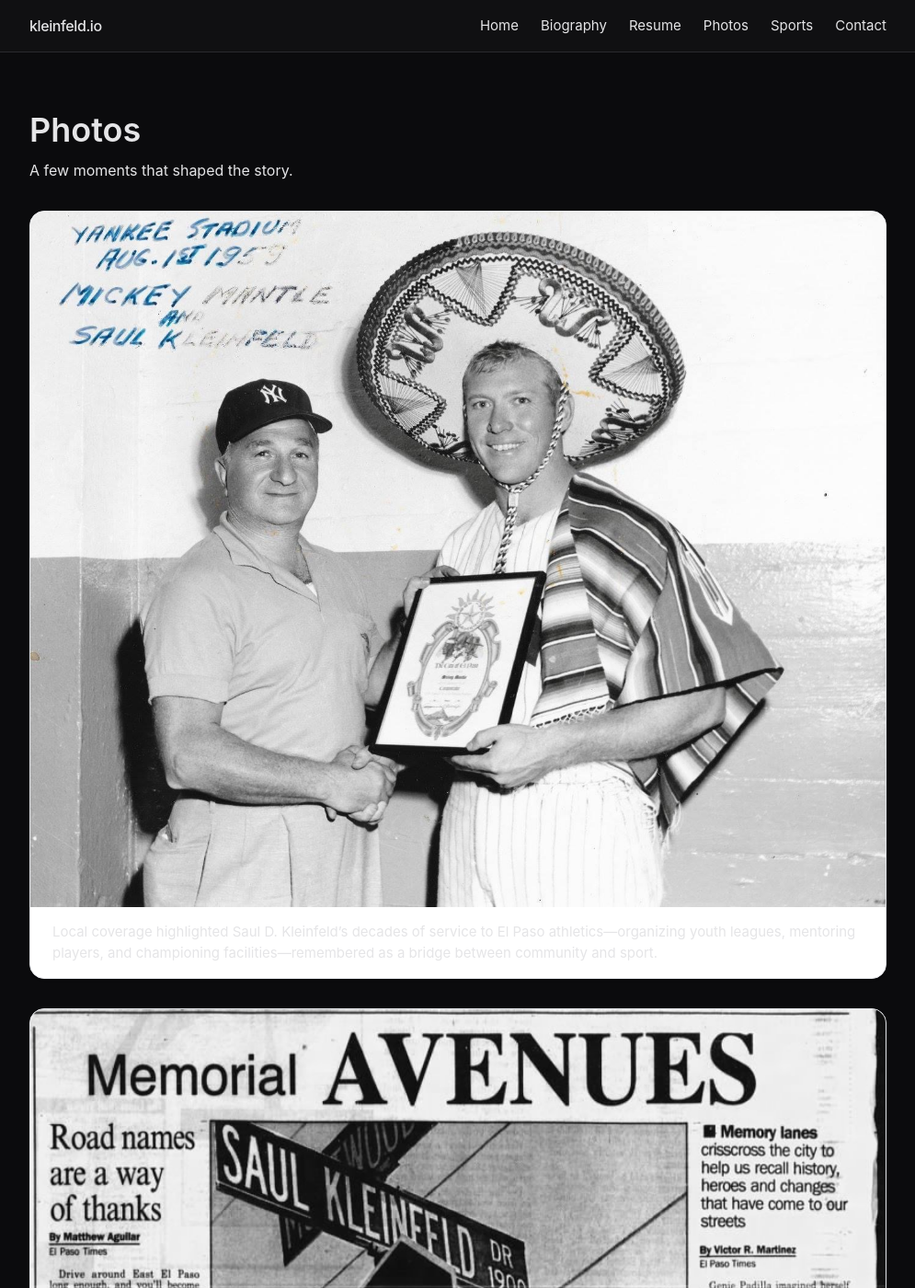
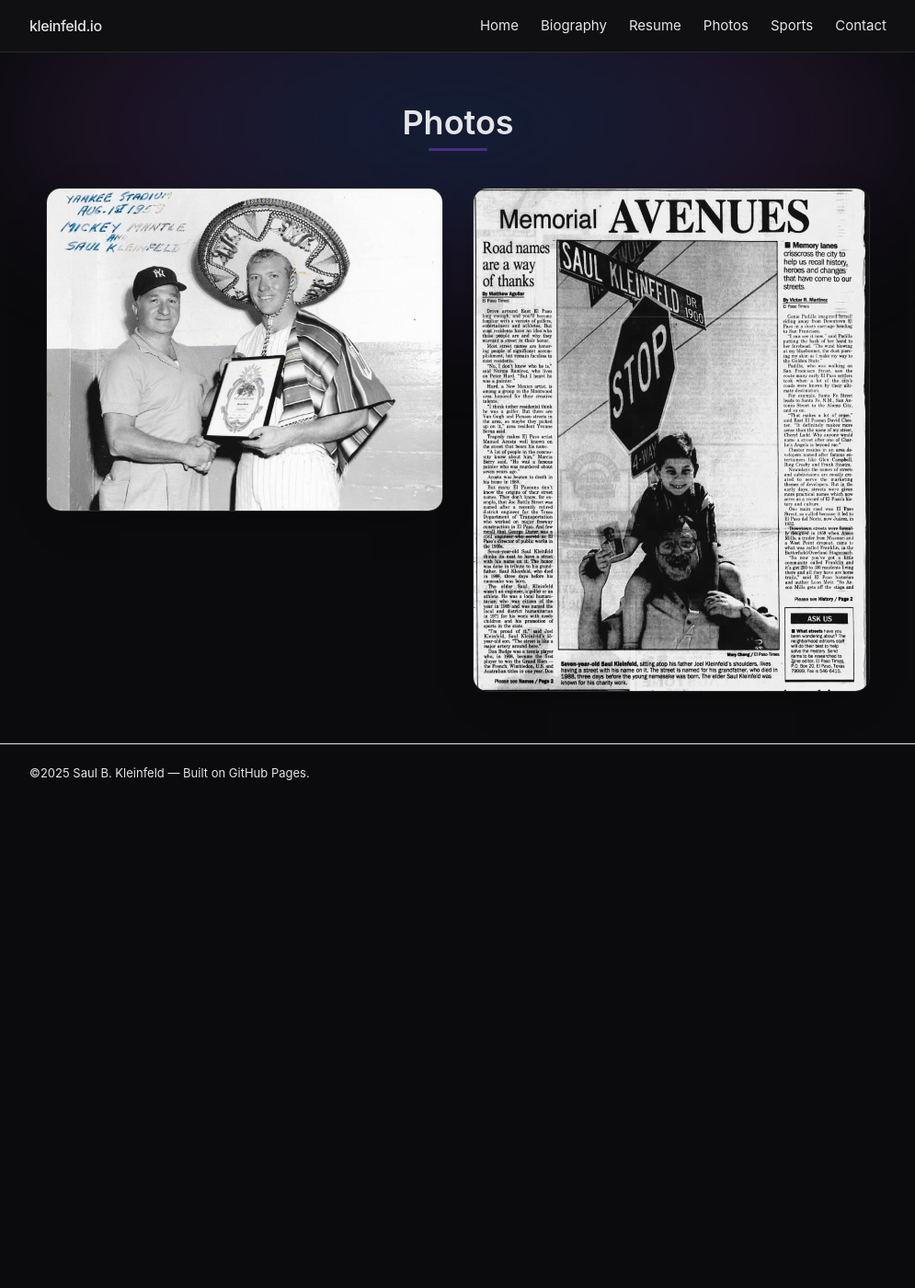
Before and after one commit to skleinfeld/Kleinfeld.io, a Jekyll site: the page built from photos.html, in a window 1280 px wide and 1400 px high. Shown: the whole window at 92% size, without its empty margins (142-1137 px from the left). Built offline with Jekyll 4.4.1, drawn with Linux system fonts in a browser that asks for light colours; nearby versions of some CDN libraries; some of the changed text lies outside the part shown.

Commit message:
Redesign photos page layout and styling
Updated the photos.html page with a new layout featuring a background gradient, centered header, and a responsive photo grid. Improved visual hierarchy and modernized styling for better presentation.

```diff
--- a/photos.html
+++ b/photos.html
@@ -4,25 +4,27 @@
 permalink: /photos/
 ---
 
-<section class="wrap mx-auto px-4 sm:px-6 py-12 sm:py-16">
-  <h1 class="text-3xl sm:text-4xl font-semibold">Photos</h1>
-  <p class="mt-3 text-a-gray">A few moments that shaped the story.</p>
+<section class="relative overflow-hidden">
+  <div class="pointer-events-none absolute inset-0 -z-10">
+    <div class="absolute -top-40 left-1/2 -translate-x-1/2 h-[480px] w-[1200px] rounded-full blur-3xl"
+         style="background:radial-gradient(ellipse at center, rgba(10,132,255,.18), rgba(191,90,242,.12) 45%, transparent 65%)"></div>
+  </div>
 
-  <!-- Full-width images -->
-  <figure class="mt-8 rounded-2xl overflow-hidden border border-a-line bg-white shadow">
-    <img src="{{ '/Saul D. Kleinfeld & Mickey Mantle.JPG' | relative_url | uri_escape }}"
-         alt="Saul D. Kleinfeld with Mickey Mantle" class="w-full object-cover">
-    <figcaption class="px-4 sm:px-6 py-4 text-[15px] text-a-gray">
-      Local coverage highlighted Saul D. Kleinfeld’s decades of service to El Paso athletics—organizing youth leagues,
-      mentoring players, and championing facilities—remembered as a bridge between community and sport.
-    </figcaption>
-  </figure>
+  <div class="wrap mx-auto px-4 sm:px-6 py-14">
+    <div class="text-center mb-10">
+      <h1 class="text-4xl font-semibold">Photos</h1>
+      <div class="mt-2 w-16 h-[3px] mx-auto rounded-full bg-[#4E2A84]"></div>
+    </div>
 
-  <figure class="mt-8 rounded-2xl overflow-hidden border border-a-line bg-white shadow">
-    <img src="{{ '/saul-kleinfeld-newspaper.jpeg' | relative_url }}"
-         alt="Newspaper clipping featuring Saul Kleinfeld" class="w-full object-cover">
-    <figcaption class="px-4 sm:px-6 py-4 text-[15px] text-a-gray">
-      Press mention—resilience, teamwork, and staying in the game.
-    </figcaption>
-  </figure>
+    <!-- Photo grid -->
+    <div class="grid grid-cols-1 sm:grid-cols-2 gap-8 max-w-4xl mx-auto">
+      <img src="{{ '/Saul D. Kleinfeld & Mickey Mantle.JPG' | relative_url }}"
+           alt="Saul D. Kleinfeld & Mickey Mantle"
+           class="rounded-2xl shadow-card border border-d-line object-cover">
+
+      <img src="{{ '/saul-kleinfeld-newspaper.jpeg' | relative_url }}"
+           alt="Newspaper article about Saul Kleinfeld"
+           class="rounded-2xl shadow-card border border-d-line object-cover">
+    </div>
+  </div>
 </section>
```
